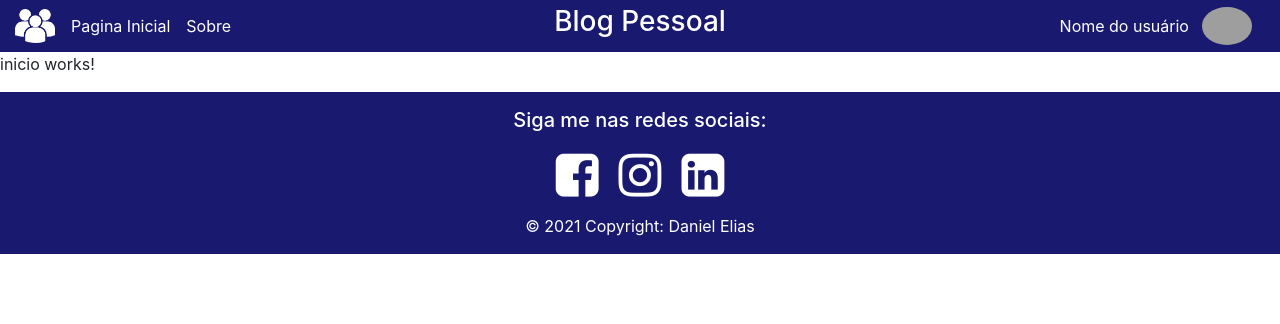
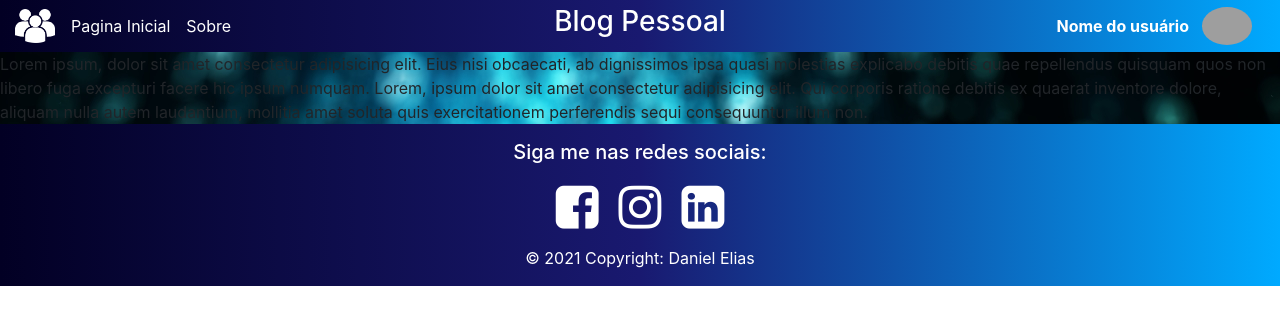
Before and after one commit to DanielSanm/BlogPessoal-frontEnd, an Angular app: page /inicio in a window 1280 px wide. Shown: the top 324 px of the page. Built offline with nearby package versions, Linux system fonts and the light colour scheme; grey boxes are pictures that could not be loaded.

Commit message:
[Feature Daniel - Task: estilizando e configurando o menu]

```diff
--- a/src/app/cadastro/cadastro.component.css
+++ b/src/app/cadastro/cadastro.component.css
@@ -1,6 +1,6 @@
 .bg-color {
     background-color: rgb(199, 199, 250);
-    height: 100vh;
+    height: 115vh;
 }
 
 .w-550 {
--- a/src/app/cadastro/cadastro.component.html
+++ b/src/app/cadastro/cadastro.component.html
@@ -47,9 +47,9 @@
                     </select>
                 </div>
 
-                <div class="text-center ">
-                    <button class="btn btn-info" (click)='cadastrar()'>Cadastrar</button>
-                    <button class="btn btn-outline-info ml-3" routerLink="/login">Cancelar</button>
+                <div class="text-center my-4">
+                    <button class="btn btn-primary" (click)='cadastrar()'>Cadastrar</button>
+                    <button class="btn btn-outline-primary ml-3" routerLink="/login">Cancelar</button>
 
                 </div>
 
--- a/src/app/inicio/inicio.component.css
+++ b/src/app/inicio/inicio.component.css
@@ -0,0 +1,5 @@
+.imagem {
+    background-image: url(/assets/wallpapersden.com_binary-numbers-raining_1366x768.jpg);
+    background-repeat: no-repeat;
+
+}
--- a/src/app/inicio/inicio.component.html
+++ b/src/app/inicio/inicio.component.html
@@ -1 +1,4 @@
-<p>inicio works!</p>
+<div class="imagem">
+    Lorem ipsum, dolor sit amet consectetur adipisicing elit. Eius nisi obcaecati, ab dignissimos ipsa quasi molestias explicabo debitis quae repellendus quisquam quos non libero fuga excepturi facere hic ipsum numquam.
+    Lorem, ipsum dolor sit amet consectetur adipisicing elit. Qui corporis ratione debitis ex quaerat inventore dolore, aliquam nulla autem laudantium, mollitia amet soluta quis exercitationem perferendis sequi consequuntur illum non.
+</div>
--- a/src/app/menu/menu.component.css
+++ b/src/app/menu/menu.component.css
@@ -1,5 +1,6 @@
 .nav {
-    background-color: #191970;
+    background: rgb(2,0,36);
+    background: linear-gradient(90deg, rgba(2,0,36,1) 0%, rgba(25,25,112,1) 50%, rgba(0,170,255,1) 100%);
 }
 
 .nav-link {
--- a/src/app/menu/menu.component.html
+++ b/src/app/menu/menu.component.html
@@ -23,7 +23,7 @@
 
   <div class="col-md-4 d-flex justify-content-end">
 
-    <p class="m-0 d-flex align-items-center">Nome do usuário</p>
+    <p class="m-0 d-flex align-items-center font-weight-bold">Nome do usuário</p>
     <div class="btn-group">
       <button class="btn" id="dropdownMenuButton" data-toggle="dropdown" aria-haspopup="true" aria-expanded="false">
         <img class="rounded-circle" src="https://avatars.githubusercontent.com/u/69224429?v=4" alt="foto-usuario"
--- a/src/app/rodape/rodape.component.css
+++ b/src/app/rodape/rodape.component.css
@@ -1,5 +1,6 @@
 footer {
-    background-color: #191970;
+    background: rgb(2,0,36);
+    background: linear-gradient(90deg, rgba(2,0,36,1) 0%, rgba(25,25,112,1) 50%, rgba(0,170,255,1) 100%);
     color: white;
 }
 
--- a/src/app/service/auth.service.ts
+++ b/src/app/service/auth.service.ts
@@ -14,10 +14,10 @@ export class AuthService {
   ) { }
 
   logar(usuarioLogin: UsuarioLogin): Observable<UsuarioLogin> {
-    return this.htpp.post<UsuarioLogin>('http://localhost:8080/usuario/logar', usuarioLogin)
+    return this.htpp.post<UsuarioLogin>('https://blogpessoaloficial2.herokuapp.com/usuario/logar', usuarioLogin)
   }
 
   cadastrar(usuario: Usuario): Observable<Usuario> {
-    return this.htpp.post<Usuario>('http://localhost:8080/usuario/cadastrar', usuario)
+    return this.htpp.post<Usuario>('https://blogpessoaloficial2.herokuapp.com/usuario/cadastrar', usuario)
   }
 }
```
Also changed, not shown: src/app/login/login.component.css (line endings or trailing spaces), src/assets/wallpapersden.com_binary-numbers-raining_1366x768.jpg (added).
